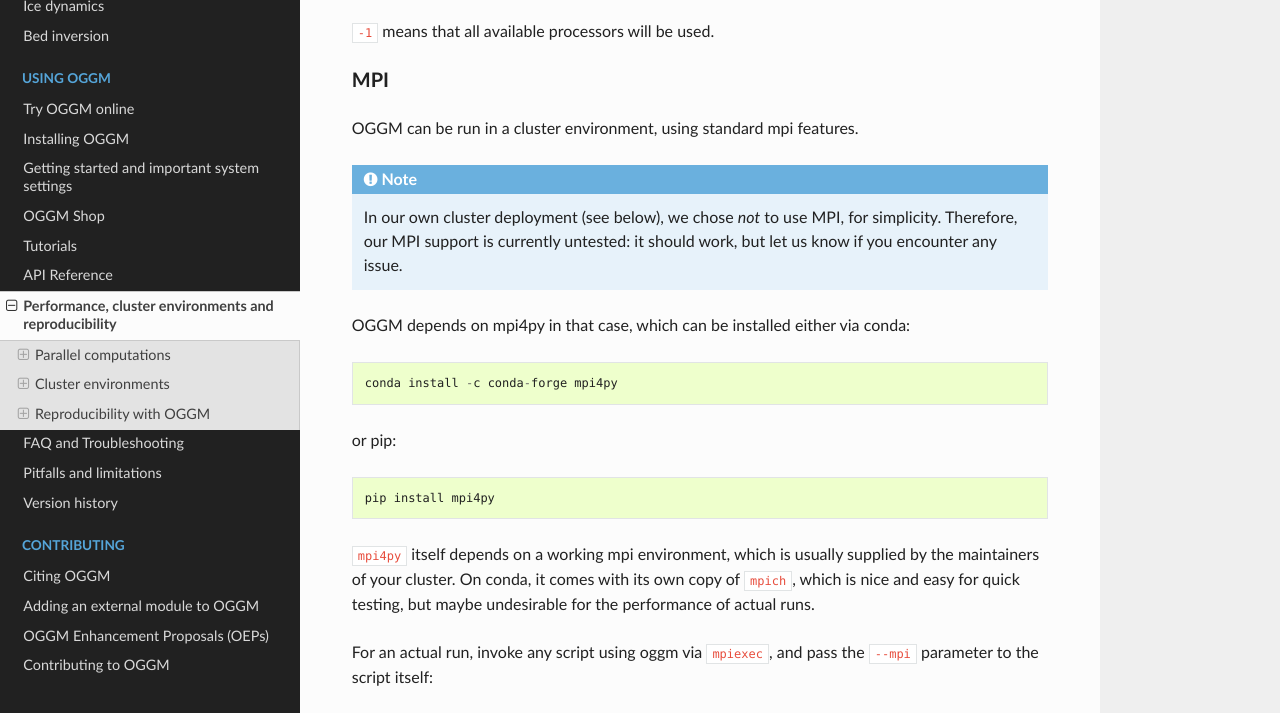
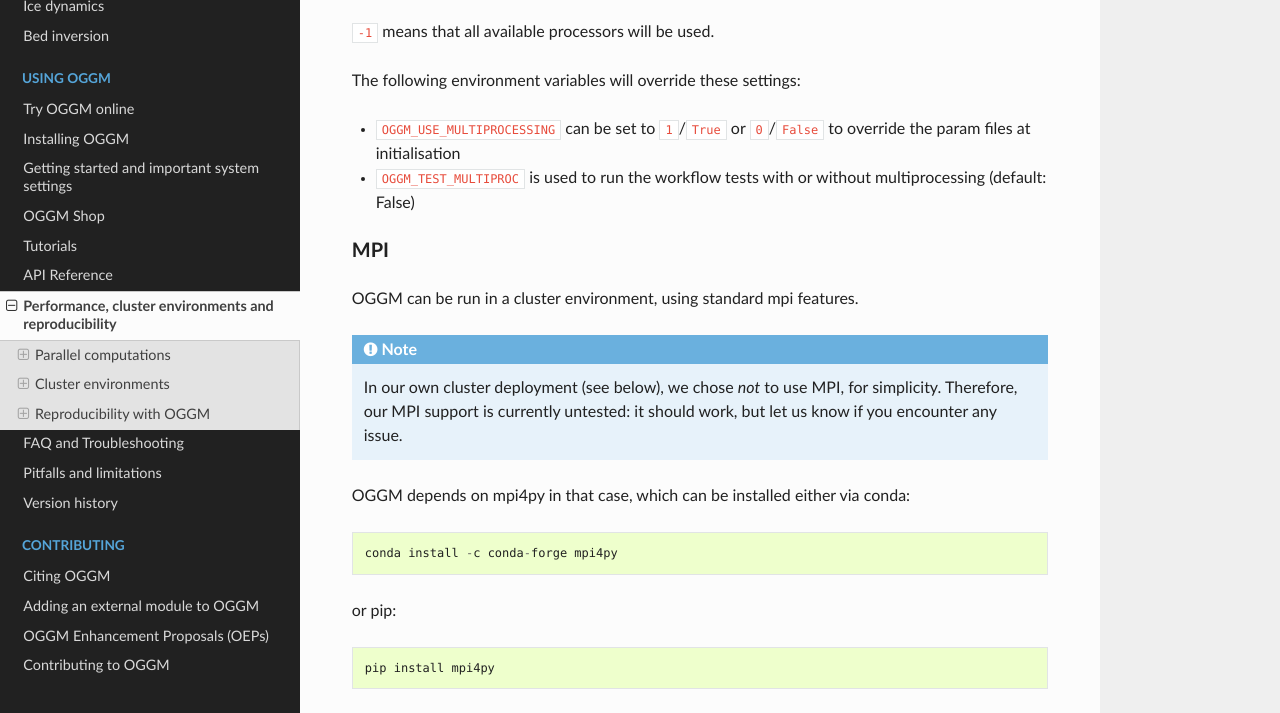
Before and after one commit to OGGM/oggm, a Sphinx documentation site: the page built from docs/practicalities.rst, in a window 1280 px wide and 900 px high, scrolled down 754 px, cut to the strip 187-900 px from the top of the window. Built offline with Sphinx 7.4.7 and the Read the Docs theme 2.0.0, drawn with Linux system fonts in a browser that asks for light colours; the version number could not be read and is left out.

```diff
--- a/docs/practicalities.rst
+++ b/docs/practicalities.rst
@@ -52,6 +52,13 @@ The default in OGGM is:
     cfg.PARAMS['mp_processes']  # number of processors to use
 
 ``-1`` means that all available processors will be used.
+
+The following environment variables will override these settings:
+
+- ``OGGM_USE_MULTIPROCESSING`` can be set to ``1``/``True`` or ``0``/``False``
+  to override the param files at initialisation
+- ``OGGM_TEST_MULTIPROC`` is used to run the workflow tests with or without
+  multiprocessing (default: False)
 
 .. _multiprocessing: https://docs.python.org/3.6/library/multiprocessing.html
 
```
Also changed, not shown: 2 other files.
